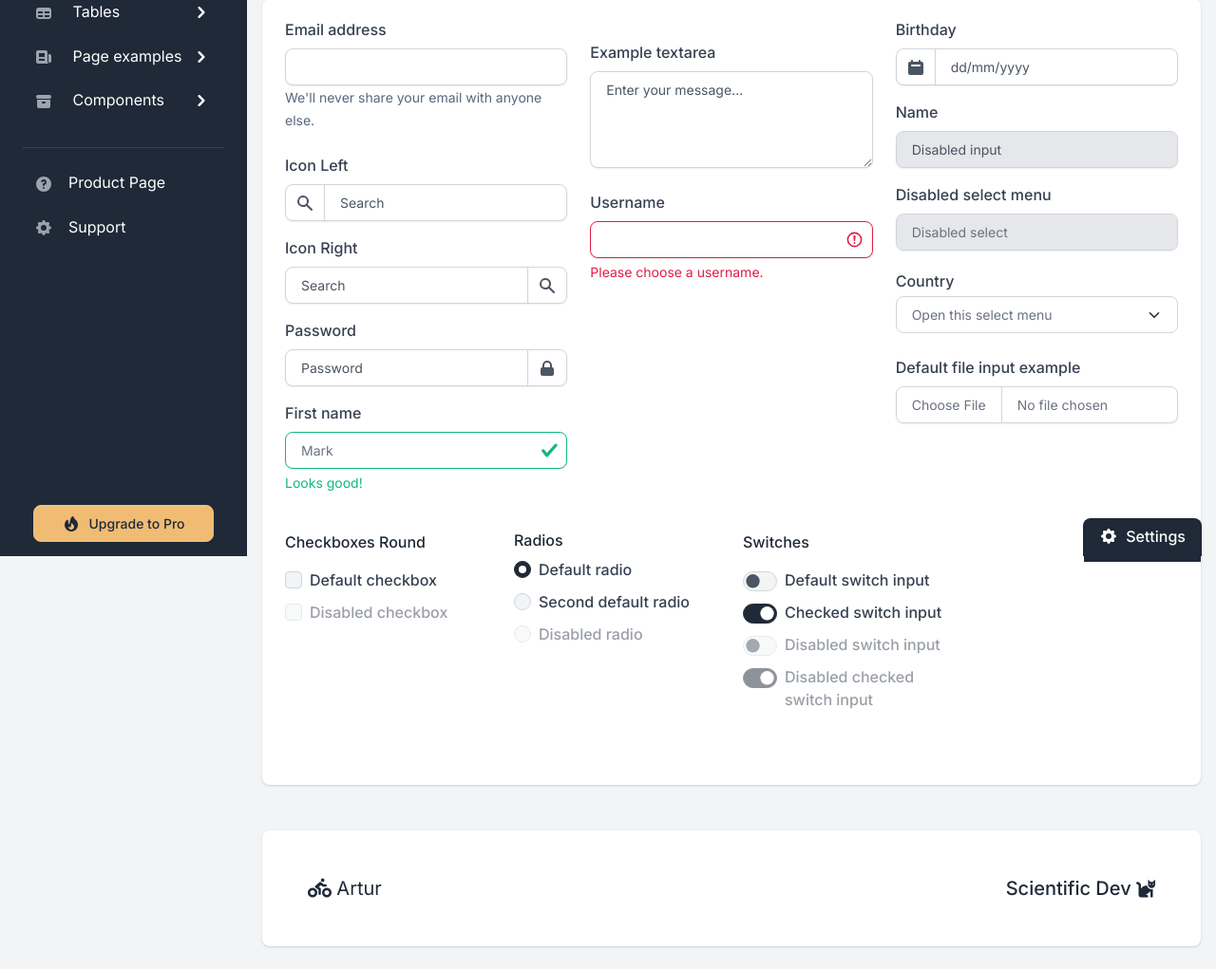
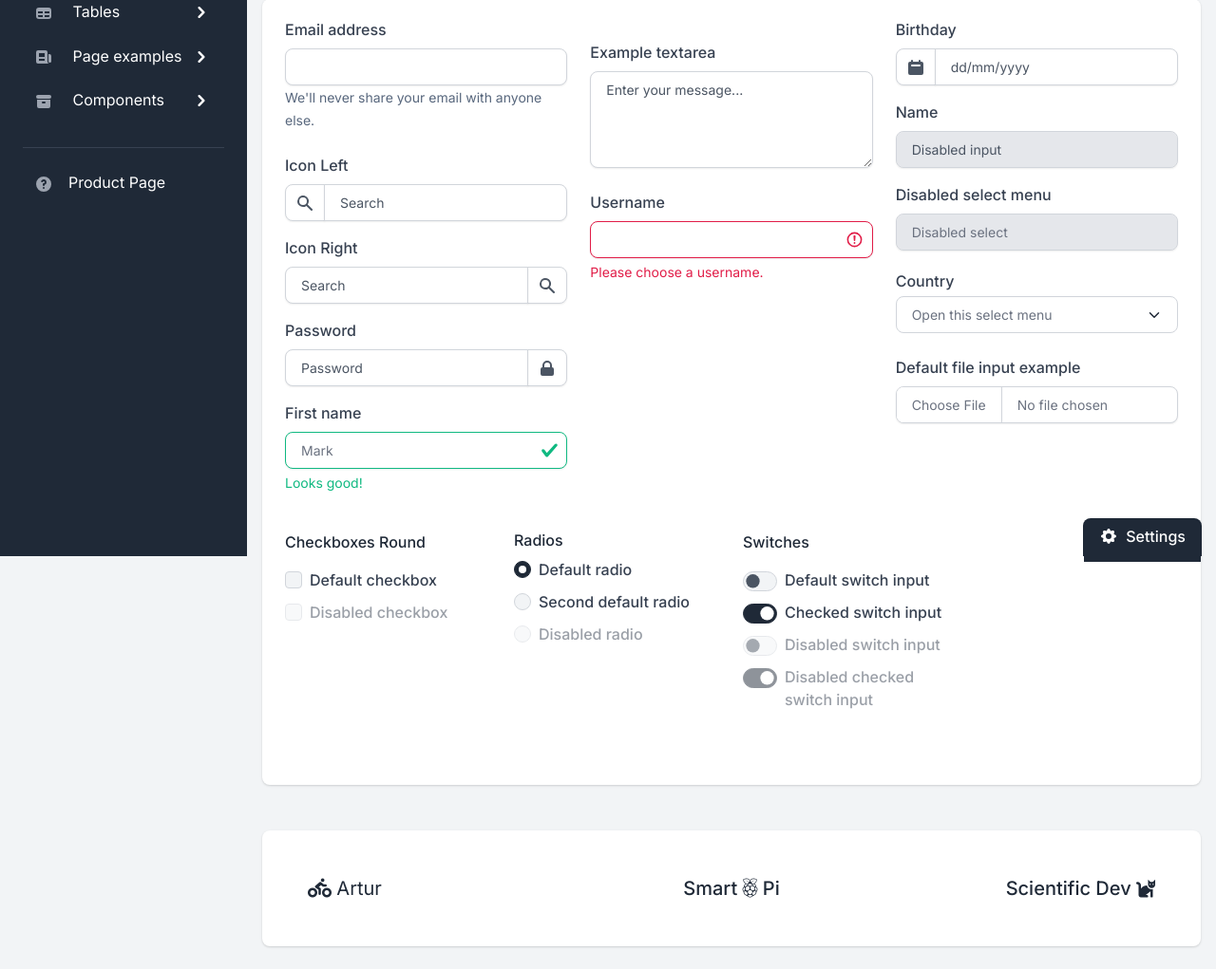
Before and after one commit to zacniewski/SmartPi, a Django app: template apps/templates/home/components-forms.html in a window 1280 px wide. Shown: the part 214-1235 px from the top of the page at 95% size. Run offline with Django 3.2, Linux system fonts and the light colour scheme; the template is opened without the code that fills it, so the values that code supplies are empty; some libraries are stand-ins or nearby versions.

Commit message:
UI correction

```diff
--- a/apps/templates/includes/footer.html
+++ b/apps/templates/includes/footer.html
@@ -1,7 +1,7 @@
 
 <footer class="bg-white rounded shadow p-5 mb-4 mt-4">
     <div class="row">
-        <div class="col-12 col-md-4 col-xl-6 mb-4 mb-md-0">
+        <div class="col-12 col-md-4 col-xl-4 mb-4 mb-md-0">
             <h5 class="mb-0 text-center text-lg-start">
                 <i class="fas fa-biking"></i>
                 <a class="text-primary fw-normal"
@@ -9,7 +9,13 @@
                 </a>
             </h5>
         </div>
-        <div class="col-12 col-md-8 col-xl-6 text-center text-lg-start">
+        <div class="col-12 col-md-4 col-xl-4 mb-4 mb-md-0">
+            <h5 class="mb-0 text-center text-lg-center">
+                Smart <i class="fab fa-raspberry-pi"></i> Pi
+            </h5>
+        </div>
+
+        <div class="col-12 col-md-4 col-xl-4 text-center text-lg-start">
             <!-- List -->
             <h5 class="list-inline list-group-flush list-group-borderless text-md-end mb-0">
                 <a target="_blank"
--- a/apps/templates/includes/sidebar.html
+++ b/apps/templates/includes/sidebar.html
@@ -201,26 +201,6 @@
                   <span class="sidebar-text">Product Page</span>
                 </a>
               </li>
-              <li class="nav-item">
-                <a target="_blank"
-                   href="https://appseed.us/support"
-                   class="nav-link d-flex align-items-center">
-                  <span class="sidebar-icon">
-                    <svg class="icon icon-xs me-2" fill="currentColor" viewBox="0 0 20 20" xmlns="http://www.w3.org/2000/svg"><path fill-rule="evenodd" d="M11.49 3.17c-.38-1.56-2.6-1.56-2.98 0a1.532 1.532 0 01-2.286.948c-1.372-.836-2.942.734-2.106 2.106.54.886.061 2.042-.947 2.287-1.561.379-1.561 2.6 0 2.978a1.532 1.532 0 01.947 2.287c-.836 1.372.734 2.942 2.106 2.106a1.532 1.532 0 012.287.947c.379 1.561 2.6 1.561 2.978 0a1.533 1.533 0 012.287-.947c1.372.836 2.942-.734 2.106-2.106a1.533 1.533 0 01.947-2.287c1.561-.379 1.561-2.6 0-2.978a1.532 1.532 0 01-.947-2.287c.836-1.372-.734-2.942-2.106-2.106a1.532 1.532 0 01-2.287-.947zM10 13a3 3 0 100-6 3 3 0 000 6z" clip-rule="evenodd"></path></svg>
-                  </span>
-                  <span class="sidebar-text">Support</span>
-                </a>
-              </li>
-              <li class="nav-item">
-                <a target="_blank"
-                   href="https://appseed.us/admin-dashboards/django-dashboard-volt-pro"
-                  class="btn btn-secondary d-flex align-items-center justify-content-center btn-upgrade-pro">
-                  <span class="sidebar-icon d-inline-flex align-items-center justify-content-center">
-                    <svg class="icon icon-xs me-2" fill="currentColor" viewBox="0 0 20 20" xmlns="http://www.w3.org/2000/svg"><path fill-rule="evenodd" d="M12.395 2.553a1 1 0 00-1.45-.385c-.345.23-.614.558-.822.88-.214.33-.403.713-.57 1.116-.334.804-.614 1.768-.84 2.734a31.365 31.365 0 00-.613 3.58 2.64 2.64 0 01-.945-1.067c-.328-.68-.398-1.534-.398-2.654A1 1 0 005.05 6.05 6.981 6.981 0 003 11a7 7 0 1011.95-4.95c-.592-.591-.98-.985-1.348-1.467-.363-.476-.724-1.063-1.207-2.03zM12.12 15.12A3 3 0 017 13s.879.5 2.5.5c0-1 .5-4 1.25-4.5.5 1 .786 1.293 1.371 1.879A2.99 2.99 0 0113 13a2.99 2.99 0 01-.879 2.121z" clip-rule="evenodd"></path></svg>
-                  </span>
-                  <span>Upgrade to Pro</span>
-                </a>
-              </li>
             </ul>
           </div>
         </nav>
```
